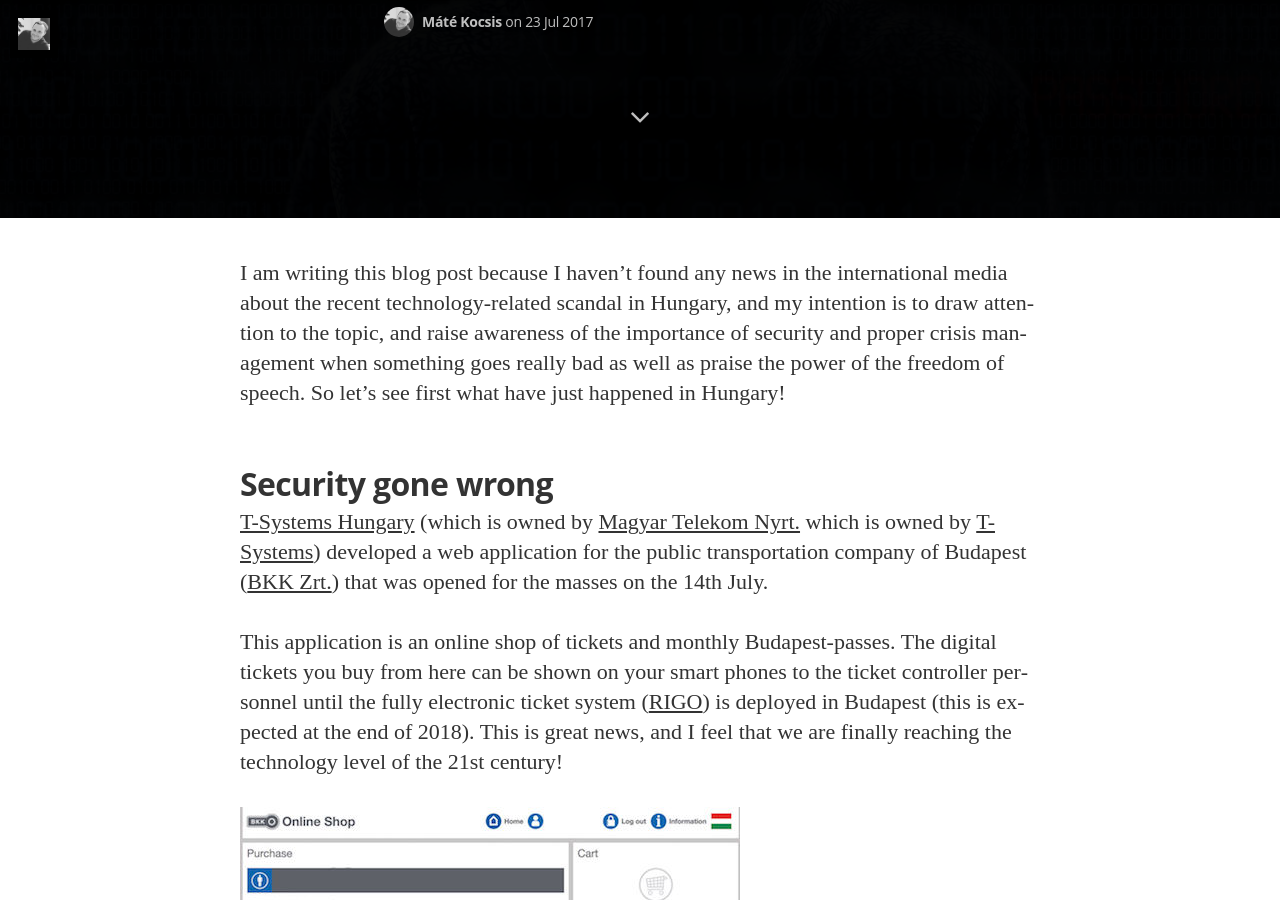
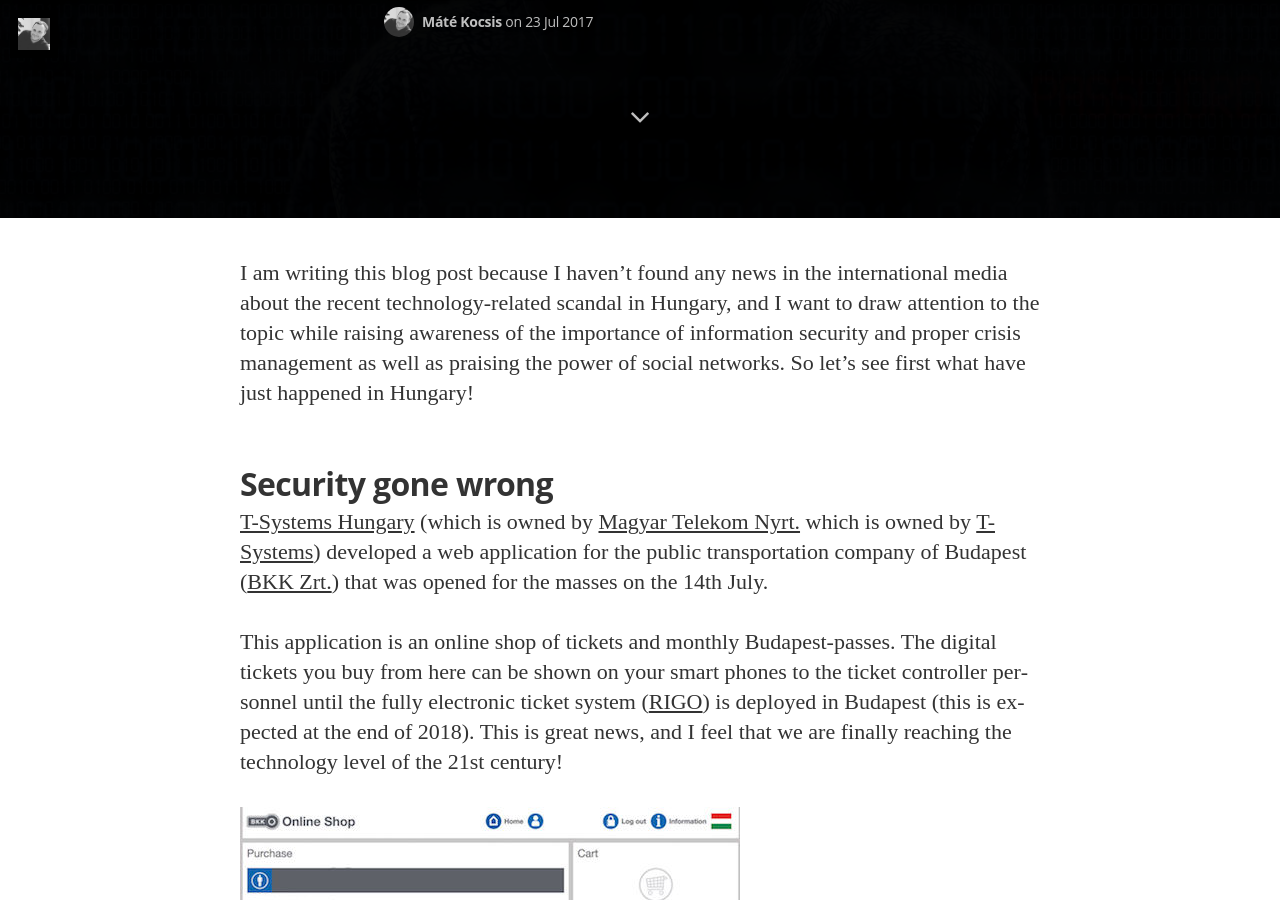
Before and after one commit to kocsismate/kocsismate.github.io, a Jekyll site: the page built from _posts/2017-07-23-18-year-old-ethical-hacker-got-arrested-in-hungary.md, in a window 1280 px wide and 900 px high, scrolled down 682 px. Built offline with Jekyll 4.4.1, drawn with Linux system fonts in a browser that asks for light colours; nearby versions of some CDN libraries; some web fonts are replaced; comment, search, counter and statistics services are not loaded.

Commit message:
Fixed wording of the introduction

```diff
--- a/_posts/2017-07-23-18-year-old-ethical-hacker-got-arrested-in-hungary.md
+++ b/_posts/2017-07-23-18-year-old-ethical-hacker-got-arrested-in-hungary.md
@@ -8,9 +8,9 @@
 ---
 
 I am writing this blog post because I haven't found any news in the international media about the recent technology-related
-scandal in Hungary, and my intention is to draw attention to the topic, and raise awareness of the importance of security
-and proper crisis management when something goes really bad as well as praise the power of the freedom of speech. So let's
-see first what have just happened in Hungary!
+scandal in Hungary, and I want to draw attention to the topic while raising awareness of the importance of information
+security and proper crisis management as well as praising the power of social networks. So let's see first what have just
+happened in Hungary!
 
 ## Security gone wrong
 
```
